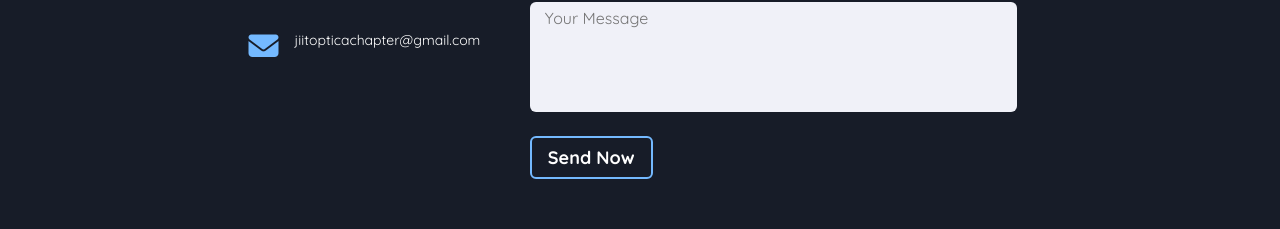
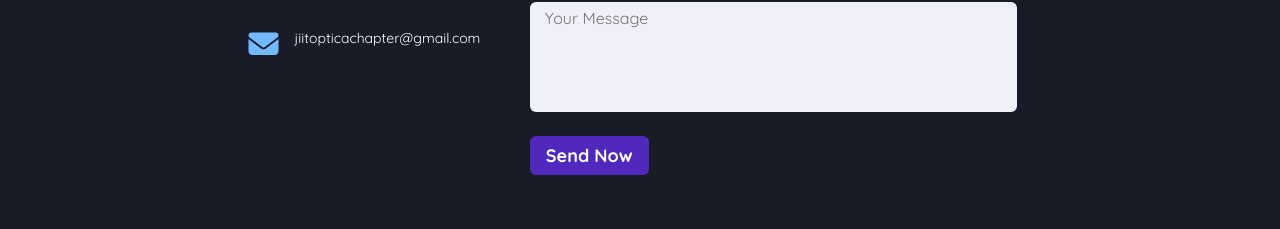
Before and after one commit to HarshSharma20503/optica, a React (Create React App) app: page / in a window 1280 px wide. In both pictures the pointer is over the input "Send Now". Shown: the part 4659-4888 px from the top of the page. Built offline with nearby package versions, Linux system fonts and the light colour scheme.

Commit message:
contact us page updated

```diff
--- a/src/components/ContactUs/ContactUs.scss
+++ b/src/components/ContactUs/ContactUs.scss
@@ -154,9 +154,8 @@
             }
 
             input[type="button"]:hover {
-              background: #5029bc00;
-              border : 2px solid #74b9ff;
-              color : white;
+              background: #5029bc;
+              color: white;
             }
           }
         }
```
